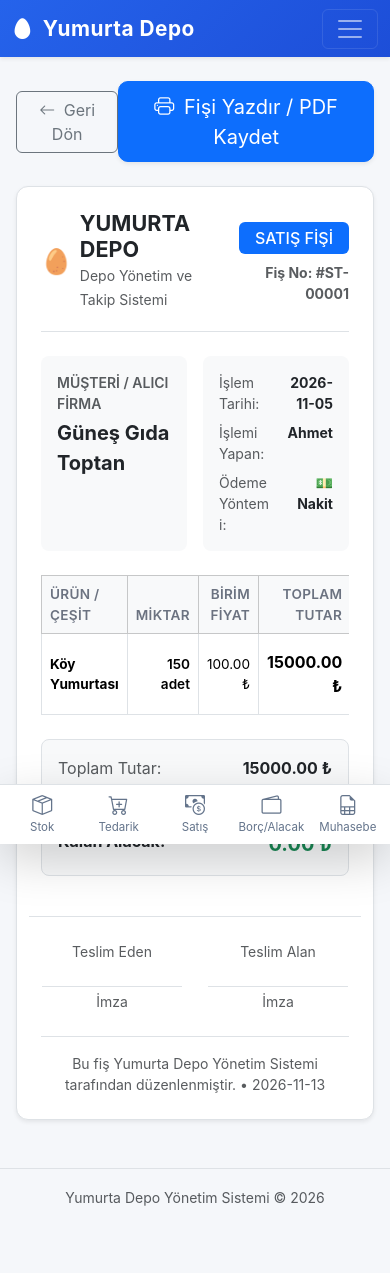
After one commit to kavakoglueminahmett-cloud/yumurta-depo, a Flask app: page /yazdir/satis/1 in a window 390 px wide. The commit adds this page. Run offline with Flask 3, Linux system fonts and the light colour scheme; a user stored in the database is signed in; data comes from the database, SQL or seed files in the repository.

Commit message:
Muhasebe mobilde tablo kesilmesini duzelt ve tekil islem fisi yazdirma ekle

```diff
--- a/app.py
+++ b/app.py
@@ -217,6 +217,38 @@ def satis():
         buyers=buyers,
         sales=sales,
         stock=stock,
+        today=date.today().isoformat(),
+    )
+
+
+# ── Tekil İşlem Fişi Yazdırma ────────────────────────────
+
+@app.route("/yazdir/tedarik/<int:pid>")
+@login_required
+def print_purchase(pid):
+    purchase = db.get_purchase_by_id(pid)
+    if not purchase:
+        flash("Tedarik kaydı bulunamadı.", "danger")
+        return redirect(url_for("tedarik"))
+    return render_template(
+        "islem_fisi.html",
+        tx_type="tedarik",
+        tx=purchase,
+        today=date.today().isoformat(),
+    )
+
+
+@app.route("/yazdir/satis/<int:sid>")
+@login_required
+def print_sale(sid):
+    sale = db.get_sale_by_id(sid)
+    if not sale:
+        flash("Satış kaydı bulunamadı.", "danger")
+        return redirect(url_for("satis"))
+    return render_template(
+        "islem_fisi.html",
+        tx_type="satis",
+        tx=sale,
         today=date.today().isoformat(),
     )
 
--- a/static/style.css
+++ b/static/style.css
@@ -94,25 +94,101 @@ body {
 
 /* Yazdırma */
 @media print {
-    .navbar, footer, form, .btn, .alert {
+    .navbar, footer, form, .btn, .alert, .mobile-bottom-nav, .modal, .modal-backdrop {
         display: none !important;
+    }
+
+    body {
+        background: #ffffff !important;
+        color: #000000 !important;
+        font-size: 8.5pt !important;
+        padding: 0 !important;
+        margin: 0 !important;
+    }
+
+    main {
+        padding: 0 !important;
+        margin: 0 !important;
+        max-width: 100% !important;
+    }
+
+    .container-fluid {
+        padding: 0 !important;
+        max-width: 100% !important;
     }
 
     .card {
         box-shadow: none !important;
-        border: 1px solid #dee2e6 !important;
+        border: 1px solid #ced4da !important;
+        margin-bottom: 12px !important;
+        page-break-inside: auto;
     }
 
-    body {
-        background: white;
+    .card-header {
+        background-color: #f8f9fa !important;
+        color: #000000 !important;
+        border-bottom: 1px solid #ced4da !important;
+        padding: 6px 10px !important;
     }
 
-    .shadow-sm {
+    .shadow-sm, .shadow, .shadow-lg {
         box-shadow: none !important;
     }
 
+    /* Mobil Safari / Chrome taşma kesilmesini engelleyen ana kural */
+    .table-responsive {
+        overflow: visible !important;
+        display: block !important;
+        width: 100% !important;
+        margin: 0 !important;
+        padding: 0 !important;
+    }
+
+    /* Muhasebe & Rapor Tabloları */
+    .table-print {
+        width: 100% !important;
+        max-width: 100% !important;
+        table-layout: fixed !important;
+        font-size: 7.2pt !important;
+        border-collapse: collapse !important;
+    }
+
+    .table-print th,
+    .table-print td {
+        padding: 3px 2px !important;
+        word-break: break-word !important;
+        overflow-wrap: anywhere !important;
+        white-space: normal !important;
+        line-height: 1.15 !important;
+        border: 1px solid #dee2e6 !important;
+        vertical-align: middle !important;
+    }
+
+    .table-print th {
+        font-size: 6.8pt !important;
+        font-weight: 700 !important;
+        background-color: #f1f3f5 !important;
+        color: #000000 !important;
+    }
+
+    .table-print tfoot td {
+        font-weight: bold !important;
+        background-color: #f8f9fa !important;
+    }
+
+    .table-print .badge {
+        padding: 1px 2px !important;
+        font-size: 6.5pt !important;
+        border: 1px solid #aaa !important;
+        background: transparent !important;
+        color: #000000 !important;
+        white-space: normal !important;
+        font-weight: normal !important;
+    }
+
     @page {
-        margin: 1cm;
+        size: portrait;
+        margin: 6mm 4mm;
     }
 }
 
--- /dev/null
+++ b/templates/islem_fisi.html
@@ -0,0 +1,160 @@
+{% extends "base.html" %}
+{% block title %}{{ 'Tedarik Fişi' if tx_type == 'tedarik' else 'Satış Fişi' }} #{{ tx.id }} - Yumurta Depo{% endblock %}
+
+{% block content %}
+<div class="row justify-content-center">
+    <div class="col-lg-8 col-md-10">
+
+        <!-- Ekran Kontrolleri (Yazdırmada Gizlenir) -->
+        <div class="d-flex justify-content-between align-items-center mb-4 d-print-none">
+            <a href="{{ url_for('tedarik' if tx_type == 'tedarik' else 'satis') }}" class="btn btn-outline-secondary">
+                <i class="bi bi-arrow-left me-1"></i> Geri Dön
+            </a>
+            <div>
+                <button onclick="window.print()" class="btn btn-primary btn-lg shadow-sm">
+                    <i class="bi bi-printer me-1"></i> Fişi Yazdır / PDF Kaydet
+                </button>
+            </div>
+        </div>
+
+        <!-- Yazdırılabilir Fiş Kartı -->
+        <div class="card border shadow-sm p-4 receipt-card" id="printable-receipt">
+            <!-- Fiş Üst Başlık -->
+            <div class="border-bottom pb-3 mb-4">
+                <div class="row align-items-center">
+                    <div class="col-7">
+                        <div class="d-flex align-items-center mb-1">
+                            <span class="fs-2 me-2">🥚</span>
+                            <div>
+                                <h4 class="fw-bold mb-0 text-dark">YUMURTA DEPO</h4>
+                                <small class="text-muted">Depo Yönetim ve Takip Sistemi</small>
+                            </div>
+                        </div>
+                    </div>
+                    <div class="col-5 text-end">
+                        <span class="badge {% if tx_type == 'tedarik' %}bg-success{% else %}bg-primary{% endif %} fs-6 px-3 py-2">
+                            {{ 'TEDARİK / ALIŞ FİŞİ' if tx_type == 'tedarik' else 'SATIŞ FİŞİ' }}
+                        </span>
+                        <div class="fw-bold text-muted small mt-2">
+                            Fiş No: #{{ 'TD' if tx_type == 'tedarik' else 'ST' }}-{{ "%05d"|format(tx.id) }}
+                        </div>
+                    </div>
+                </div>
+            </div>
+
+            <!-- Fiş Bilgi Izgarası -->
+            <div class="row g-3 mb-4">
+                <div class="col-6">
+                    <div class="p-3 bg-light rounded-3 h-100">
+                        <div class="text-muted small text-uppercase fw-semibold mb-1">
+                            {{ 'Tedarikçi Firma' if tx_type == 'tedarik' else 'Müşteri / Alıcı Firma' }}
+                        </div>
+                        <div class="fs-5 fw-bold text-dark">
+                            {{ tx.supplier_name if tx_type == 'tedarik' else tx.buyer_name }}
+                        </div>
+                    </div>
+                </div>
+                <div class="col-6">
+                    <div class="p-3 bg-light rounded-3 h-100">
+                        <div class="row g-2 small">
+                            <div class="col-6 text-muted">İşlem Tarihi:</div>
+                            <div class="col-6 fw-bold text-end">{{ tx.date }}</div>
+                            <div class="col-6 text-muted">İşlemi Yapan:</div>
+                            <div class="col-6 fw-bold text-end">{{ tx.user_name }}</div>
+                            <div class="col-6 text-muted">Ödeme Yöntemi:</div>
+                            <div class="col-6 fw-bold text-end">
+                                {{ '💳 Kart' if tx.payment_method == 'Kart' else '💵 Nakit' }}
+                            </div>
+                        </div>
+                    </div>
+                </div>
+            </div>
+
+            <!-- İşlem Detay Tablosu -->
+            <div class="table-responsive mb-4">
+                <table class="table table-bordered align-middle mb-0">
+                    <thead class="table-light">
+                        <tr>
+                            <th class="py-2">Ürün / Çeşit</th>
+                            <th class="text-end py-2">Miktar</th>
+                            <th class="text-end py-2">Birim Fiyat</th>
+                            <th class="text-end py-2">Toplam Tutar</th>
+                        </tr>
+                    </thead>
+                    <tbody>
+                        <tr>
+                            <td class="fw-bold py-3">
+                                {{ tx.egg_type_name }}
+                            </td>
+                            <td class="text-end fw-semibold py-3">{{ tx.quantity }} adet</td>
+                            <td class="text-end py-3">{{ "%.2f"|format(tx.unit_price) }} ₺</td>
+                            <td class="text-end fw-bold fs-6 py-3">{{ "%.2f"|format(tx.total_price) }} ₺</td>
+                        </tr>
+                    </tbody>
+                </table>
+            </div>
+
+            <!-- Finansal Özet Kutusu -->
+            <div class="row justify-content-end mb-4">
+                <div class="col-md-6 col-sm-8">
+                    <div class="border rounded-3 p-3 bg-light">
+                        <div class="d-flex justify-content-between mb-2">
+                            <span class="text-muted">Toplam Tutar:</span>
+                            <span class="fw-bold">{{ "%.2f"|format(tx.total_price) }} ₺</span>
+                        </div>
+                        <div class="d-flex justify-content-between mb-2">
+                            <span class="text-muted">{{ 'Ödenen Tutar' if tx_type == 'tedarik' else 'Tahsil Edilen' }}:</span>
+                            <span class="fw-bold text-success">{{ "%.2f"|format(tx.paid_amount) }} ₺</span>
+                        </div>
+                        <div class="d-flex justify-content-between pt-2 border-top">
+                            <span class="fw-bold text-dark">{{ 'Kalan Borç' if tx_type == 'tedarik' else 'Kalan Alacak' }}:</span>
+                            {% set remaining = tx.remaining_debt if tx_type == 'tedarik' else tx.remaining_receivable %}
+                            <span class="fw-bold fs-5 {% if remaining > 0.01 %}text-danger{% else %}text-success{% endif %}">
+                                {{ "%.2f"|format(remaining) }} ₺
+                            </span>
+                        </div>
+                    </div>
+                </div>
+            </div>
+
+            <!-- Not -->
+            {% if tx.note %}
+            <div class="mb-4 p-2 bg-light rounded border small">
+                <strong>Açıklama / Not:</strong> {{ tx.note }}
+            </div>
+            {% endif %}
+
+            <!-- İmzalar -->
+            <div class="row pt-4 mt-3 border-top text-center">
+                <div class="col-6">
+                    <div class="small text-muted mb-4">Teslim Eden</div>
+                    <div class="border-top mx-auto" style="width: 140px;"></div>
+                    <small class="text-muted d-block mt-1">İmza</small>
+                </div>
+                <div class="col-6">
+                    <div class="small text-muted mb-4">Teslim Alan</div>
+                    <div class="border-top mx-auto" style="width: 140px;"></div>
+                    <small class="text-muted d-block mt-1">İmza</small>
+                </div>
+            </div>
+
+            <!-- Alt Bilgi -->
+            <div class="text-center text-muted small mt-4 pt-3 border-top">
+                Bu fiş Yumurta Depo Yönetim Sistemi tarafından düzenlenmiştir. &bull; {{ today }}
+            </div>
+        </div>
+
+    </div>
+</div>
+
+<style>
+@media print {
+    .receipt-card {
+        border: 1px solid #ddd !important;
+        box-shadow: none !important;
+        margin: 0 auto;
+        padding: 20px !important;
+    }
+}
+</style>
+{% endblock %}
--- a/templates/satis.html
+++ b/templates/satis.html
@@ -180,7 +180,11 @@
                                     {% endif %}
                                 </td>
                                 <td><small class="text-muted">{{ s.note or '-' }}</small></td>
-                                <td class="text-center">
+                                <td class="text-center text-nowrap">
+                                    <a href="{{ url_for('print_sale', sid=s.id) }}"
+                                       class="btn btn-outline-secondary btn-sm me-1" title="Fiş Yazdır">
+                                        <i class="bi bi-printer"></i>
+                                    </a>
                                     <button type="button" class="btn btn-outline-primary btn-sm me-1"
                                             data-bs-toggle="modal" data-bs-target="#collectModal{{ s.id }}" title="Tahsilat Güncelle">
                                         <i class="bi bi-wallet2"></i>
--- a/templates/tedarik.html
+++ b/templates/tedarik.html
@@ -165,7 +165,11 @@
                                     {% endif %}
                                 </td>
                                 <td><small class="text-muted">{{ p.note or '-' }}</small></td>
-                                <td class="text-center">
+                                <td class="text-center text-nowrap">
+                                    <a href="{{ url_for('print_purchase', pid=p.id) }}"
+                                       class="btn btn-outline-secondary btn-sm me-1" title="Fiş Yazdır">
+                                        <i class="bi bi-printer"></i>
+                                    </a>
                                     <button type="button" class="btn btn-outline-primary btn-sm me-1"
                                             data-bs-toggle="modal" data-bs-target="#payModal{{ p.id }}" title="Ödeme Güncelle">
                                         <i class="bi bi-wallet2"></i>
```
Also changed, not shown: database.py (+34 -0 lines), templates/muhasebe.html (+67 -48 lines).
